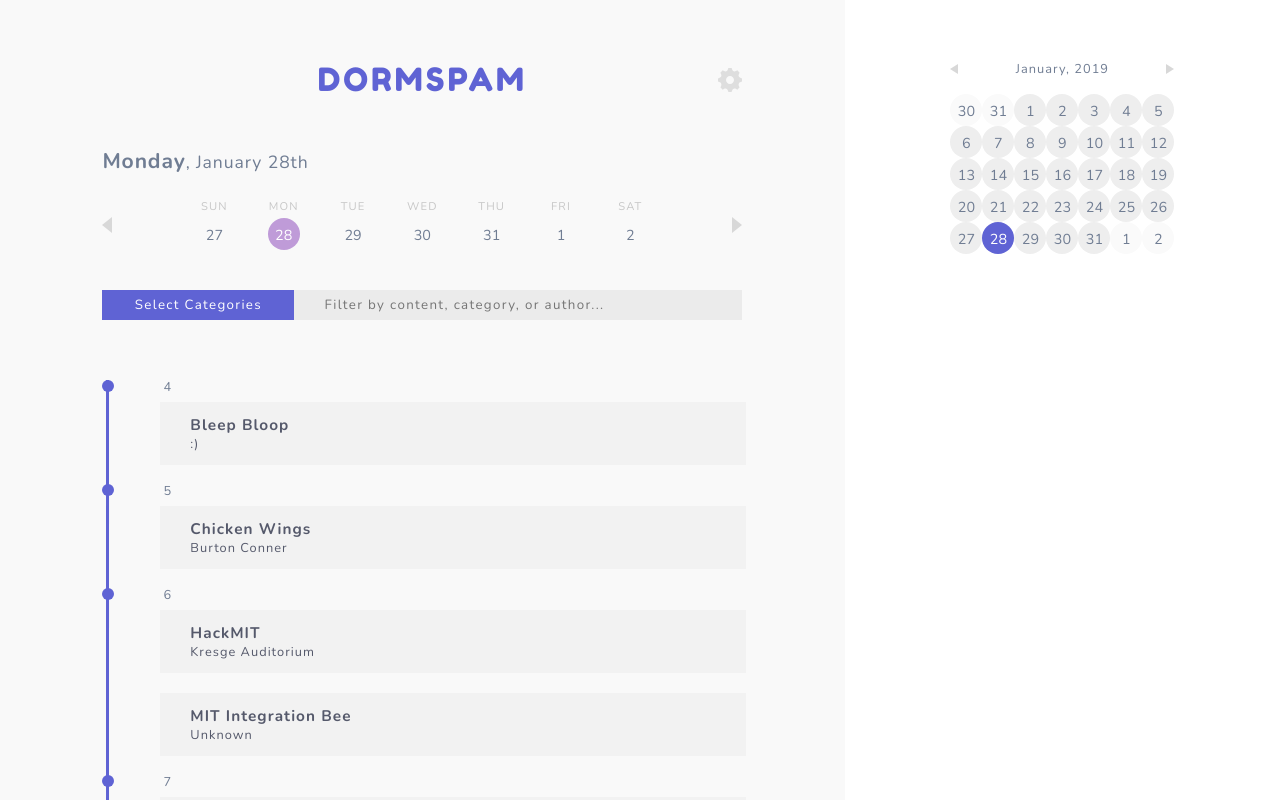
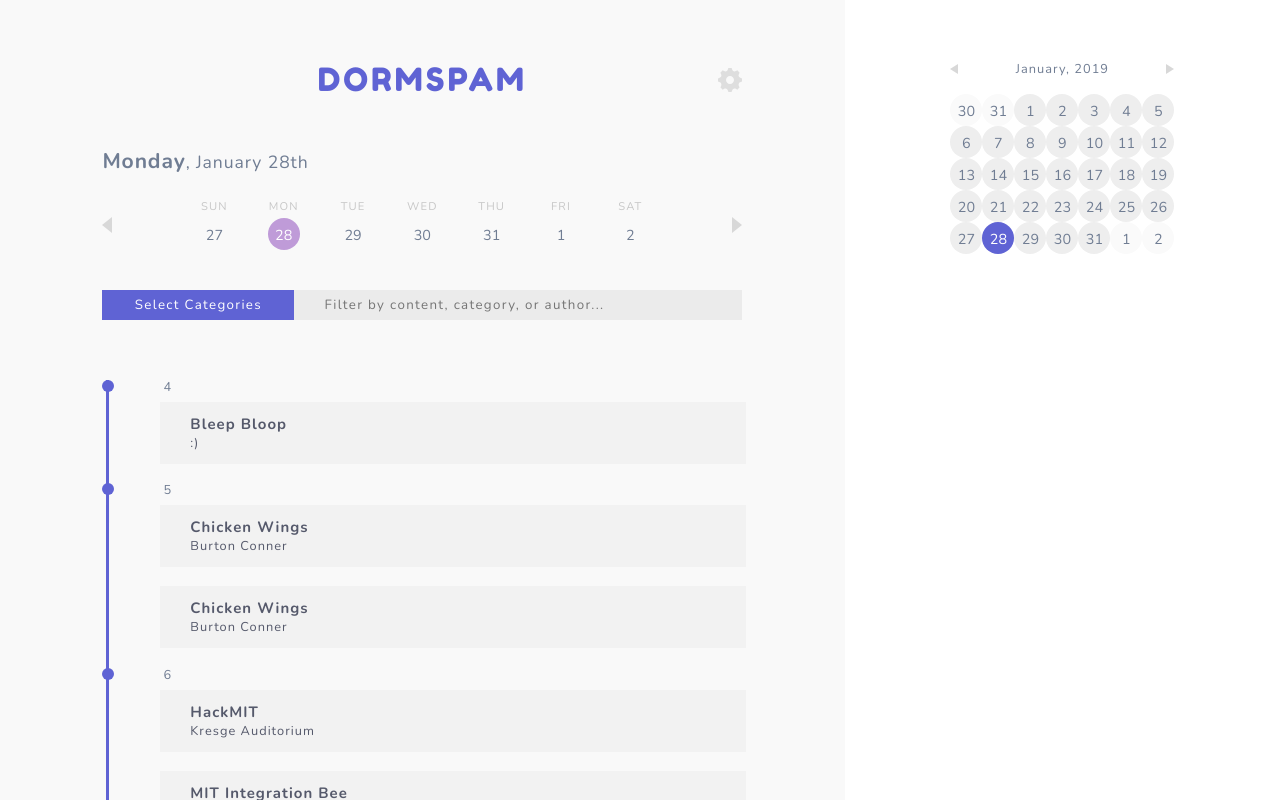
Before and after one commit to dormspam/frontend, a React (Create React App) app: page / in a window 1280 px wide. Built offline with nearby package versions, Linux system fonts and the light colour scheme.

Commit message:
functional feed

```diff
--- a/src/components/home/feed/HomeFeedEventView.css
+++ b/src/components/home/feed/HomeFeedEventView.css
@@ -1,13 +1,18 @@
 .HomeFeedEventView {
+  display: inline-block;
   font-size: 0.8em;
-  color: #707D93;
+  color: #55596B;
   letter-spacing: 0.08em;
   background: #F2F2F2;
   cursor: pointer;
-  margin-bottom: 16px;
-  padding: 16px 30px;
+  padding: 12px 30px;
   transition: 0.25s ease background;
-  width: 100%;
+  width: 92%;
+  margin-bottom: 1.5em;
+}
+
+.HomeFeedEventView h2 {
+  font-size: 1.2em;
 }
 
 .HomeFeedEventView .bold {
--- a/src/components/home/feed/HomeFeedEventView.js
+++ b/src/components/home/feed/HomeFeedEventView.js
@@ -15,7 +15,7 @@ class HomeFeedEventView extends Component {
   render() {
     return (
       <div className={"HomeFeedEventView" + (this.props.selected ? " selected" : "")} onClick={this.handleClick}>
-        <h3 className="bold">{this.props.event.name}</h3>
+        <h3 className="bold">{this.props.event.title}</h3>
         <span>{this.props.event.location}</span>
       </div>
     )
--- a/src/components/home/feed/HomeFeedView.js
+++ b/src/components/home/feed/HomeFeedView.js
@@ -1,8 +1,7 @@
 import React, { Component } from "react";
 import "./HomeFeedView.css";
 
-import HomeFeedEventsList from "./HomeFeedEventsList";
-import HomeFeedTimelineView from "./HomeFeedTimelineView";
+import HomeFeedEventView from "./HomeFeedEventView";
 
 class HomeFeedView extends Component {
   constructor(props) {
@@ -57,7 +56,13 @@ class HomeFeedView extends Component {
         location: "Burton Conner",
         time: 5,
         description: "Lorem ipsum dolor sit amet, consectetur adipiscing elit. Proin semper quis tortor sit amet tempus. Vestibulum suscipit mi ante, ac pharetra elit cursus eget. Etiam mollis mollis euismod. Aliquam a arcu eget velit accumsan luctus non ac tellus. Sed vitae elementum felis, quis pretium tellus. Sed odio justo, viverra maximus ipsum ac, sodales bibendum mi. Pellentesque dui erat, vestibulum ut augue a, bibendum commodo orci."
-
+      }, {
+        id: 7,
+        image: "https://i.imgur.com/mwHn1gK.jpg",
+        title: "Chicken Wings",
+        location: "Burton Conner",
+        time: 5,
+        description: "Lorem ipsum dolor sit amet, consectetur adipiscing elit. Proin semper quis tortor sit amet tempus. Vestibulum suscipit mi ante, ac pharetra elit cursus eget. Etiam mollis mollis euismod. Aliquam a arcu eget velit accumsan luctus non ac tellus. Sed vitae elementum felis, quis pretium tellus. Sed odio justo, viverra maximus ipsum ac, sodales bibendum mi. Pellentesque dui erat, vestibulum ut augue a, bibendum commodo orci."
       }];
 
     this.state = {
@@ -115,10 +120,11 @@ class HomeFeedView extends Component {
     for (let i=0; i < events.length; i++) {
       formatted.push(<div className="timeevents">
                         <div className="sidespace"></div>
-                        <div className={"oneevent "} onClick={this.selectEvent}>
-                          <h2 className="eventtitle">{events[i].title}</h2>
-                          <p>{events[i].location}</p>
-                        </div>
+                        <HomeFeedEventView
+                          key={events[i].id}
+                          event={events[i]}
+                          selected={this.props.selectedEvent.id === events[i].id}
+                          onClick={this.props.onSelectEvent} />
                       </div>);
     }
     return formatted;
@@ -131,8 +137,6 @@ class HomeFeedView extends Component {
     return (
       <div className="HomeFeedView">
         {eventTags}
-        <HomeFeedTimelineView />
-        <HomeFeedEventsList selectedEvent={this.props.selectedEvent} onSelectEvent={this.props.onSelectEvent} />
       </div>
     );
   }
--- a/src/components/home/selection/HomeSelectionWeekBar.css
+++ b/src/components/home/selection/HomeSelectionWeekBar.css
@@ -22,6 +22,7 @@
   border-top: 8px solid transparent;
   border-bottom: 8px solid transparent;
   border-right: 10px solid #D8D8D8;
+  cursor: pointer;
 }
 
 .HomeSelectionWeekBar .right-button {
@@ -30,4 +31,5 @@
   border-top: 8px solid transparent;
   border-bottom: 8px solid transparent;
   border-left: 10px solid #D8D8D8;
+  cursor: pointer;
 }
--- a/src/components/home/sidebar/HomeSidebarCalendarDayItem.css
+++ b/src/components/home/sidebar/HomeSidebarCalendarDayItem.css
@@ -27,6 +27,7 @@
   background-color: #FAFAFA;
   line-height: 34px;
   text-align: center;
+  margin: 0em;
 }
 
 .HomeSidebarCalendarDayItem.focus .circle {
```
